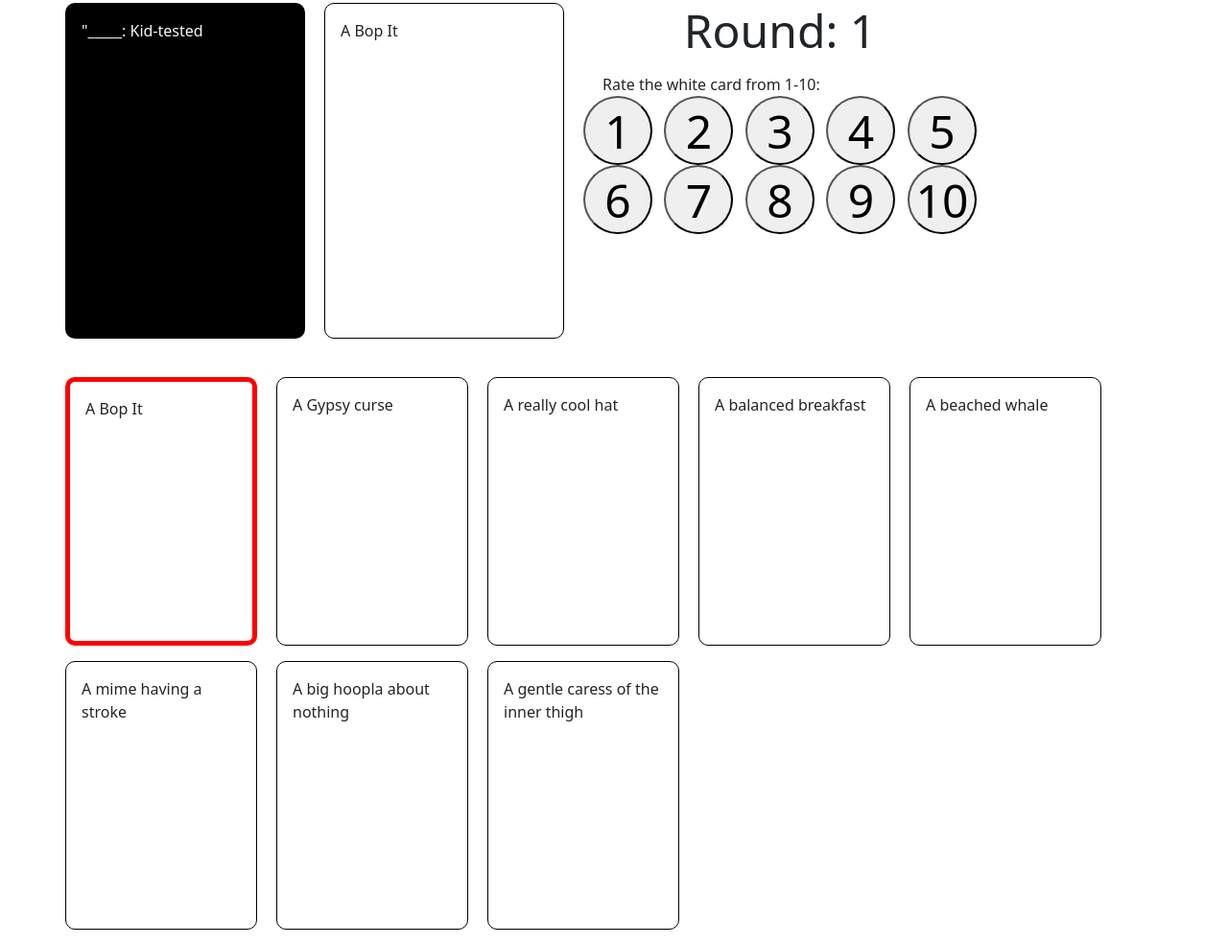
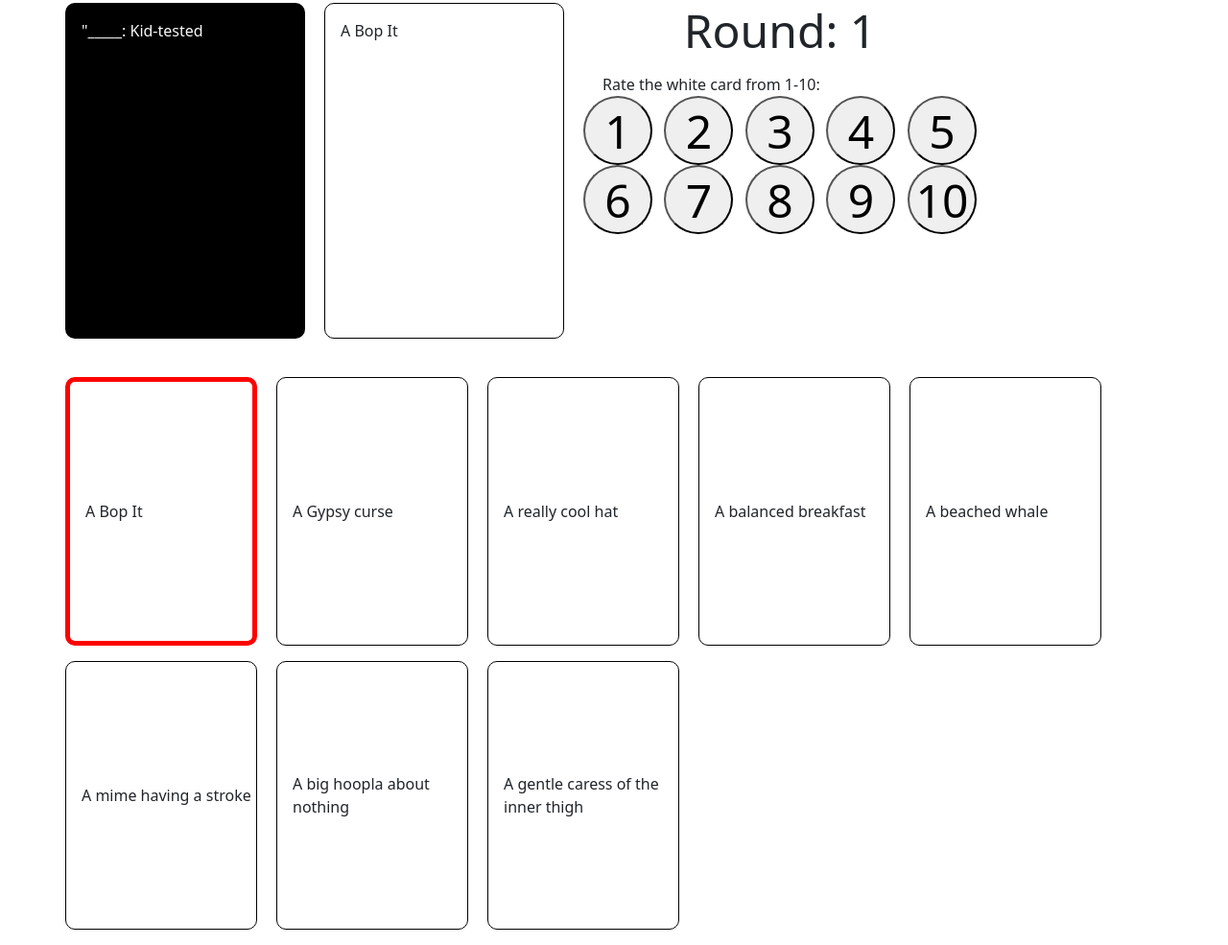
Before and after one commit to john-minney-iii/CS350-Project-1, a Django app: page /play/1/1/1/1 in a window 1280 px wide. Shown: the part 186-1171 px from the top of the page at 96% size. Run offline with Django 3.2, Linux system fonts and the light colour scheme; data comes from the database, SQL or seed files in the repository.

Commit message:
add vertical center style rules and center white card text

```diff
--- a/play/templates/play.html
+++ b/play/templates/play.html
@@ -53,6 +53,14 @@
             border-radius: 50%;
             height: 1.5em;
             width: 1.5em;
+        }
+
+        .vertical-center {
+            margin: 0;
+            position: absolute;
+            top: 50%;
+            -ms-transform: translateY(-50%);
+            transform: translateY(-50%);
         }
 
     </style>
@@ -121,7 +129,7 @@
         <div class="inline-div mt-3">
             <div class="card cah-card-sm cah-white-card {% if current_card_index == 1 %}cah-current-border{% else %}cah-other-border{% endif %}">
                 <div class="card-body">
-                    <p class="card-text text-dark">
+                    <p class="card-text text-dark vertical-center">
                         {{ white_cards.0.CardText }}
                     </p>
                 </div>
@@ -130,7 +138,7 @@
         <div class="inline-div mt-3">
             <div class="card cah-card-sm cah-white-card {% if current_card_index == 2 %}cah-current-border{% else %}cah-other-border{% endif %}">
                 <div class="card-body">
-                    <p class="card-text text-dark">
+                    <p class="card-text text-dark vertical-center">
                         {{ white_cards.1.CardText }}
                     </p>
                 </div>
@@ -139,7 +147,7 @@
         <div class="inline-div mt-3">
             <div class="card cah-card-sm cah-white-card {% if current_card_index == 3 %}cah-current-border{% else %}cah-other-border{% endif %}">
                 <div class="card-body">
-                    <p class="card-text text-dark">
+                    <p class="card-text text-dark vertical-center">
                         {{ white_cards.2.CardText }}
                     </p>
                 </div>
@@ -148,7 +156,7 @@
         <div class="inline-div mt-3">
             <div class="card cah-card-sm cah-white-card {% if current_card_index == 4 %}cah-current-border{% else %}cah-other-border{% endif %}">
                 <div class="card-body">
-                    <p class="card-text text-dark">
+                    <p class="card-text text-dar vertical-center">
                         {{ white_cards.3.CardText }}
                     </p>
                 </div>
@@ -157,7 +165,7 @@
         <div class="inline-div mt-3">
             <div class="card cah-card-sm cah-white-card {% if current_card_index == 5 %}cah-current-border{% else %}cah-other-border{% endif %}">
                 <div class="card-body">
-                    <p class="card-text text-dark">
+                    <p class="card-text text-dark vertical-center">
                         {{ white_cards.4.CardText }}
                     </p>
                 </div>
@@ -166,7 +174,7 @@
         <div class="inline-div mt-3">
             <div class="card cah-card-sm cah-white-card {% if current_card_index == 6 %}cah-current-border{% else %}cah-other-border{% endif %}">
                 <div class="card-body">
-                    <p class="card-text text-dark">
+                    <p class="card-text text-dark vertical-center">
                         {{ white_cards.5.CardText }}
                     </p>
                 </div>
@@ -175,7 +183,7 @@
         <div class="inline-div mt-3">
             <div class="card cah-card-sm cah-white-card {% if current_card_index == 7 %}cah-current-border{% else %}cah-other-border{% endif %}">
                 <div class="card-body">
-                    <p class="card-text text-dark">
+                    <p class="card-text text-dark vertical-center">
                         {{ white_cards.6.CardText }}
                     </p>
                 </div>
@@ -184,7 +192,7 @@
         <div class="inline-div mt-3 mb-3">
             <div class="card cah-card-sm cah-white-card {% if current_card_index == 0 %}cah-current-border{% else %}cah-other-border{% endif %}">
                 <div class="card-body">
-                    <p class="card-text text-dark">
+                    <p class="card-text text-dark vertical-center">
                         {{ white_cards.7.CardText }}
                     </p>
                 </div>
```
